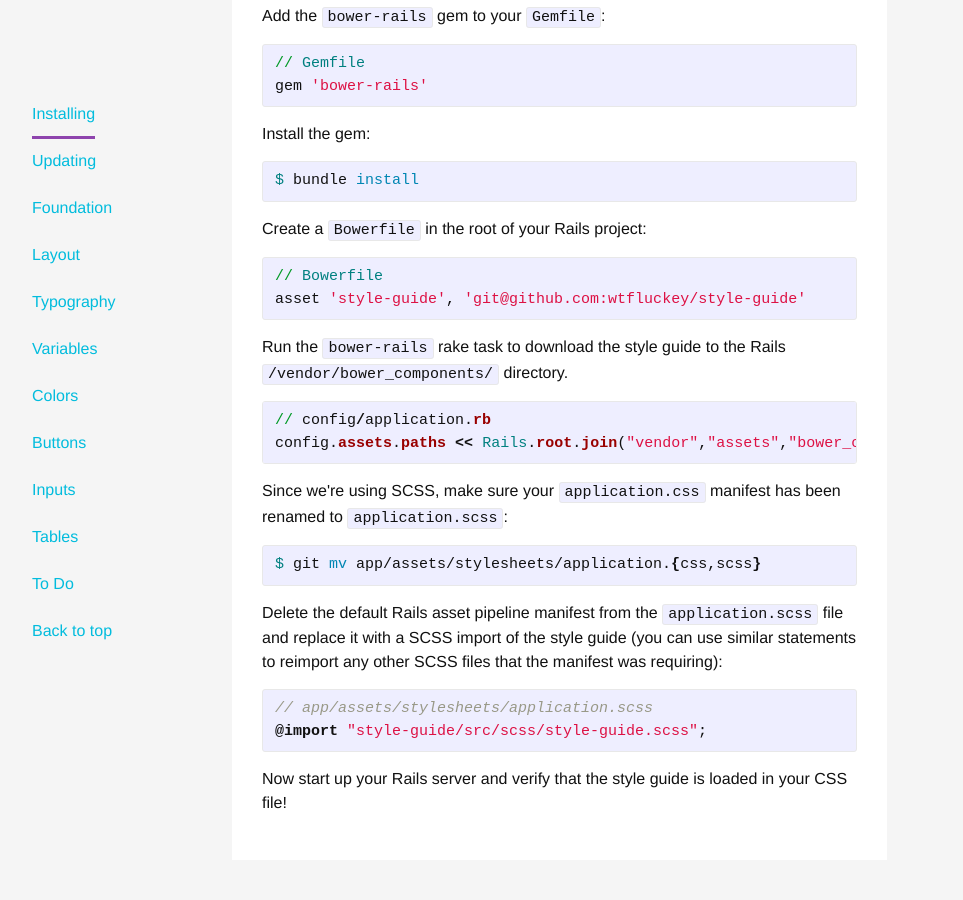
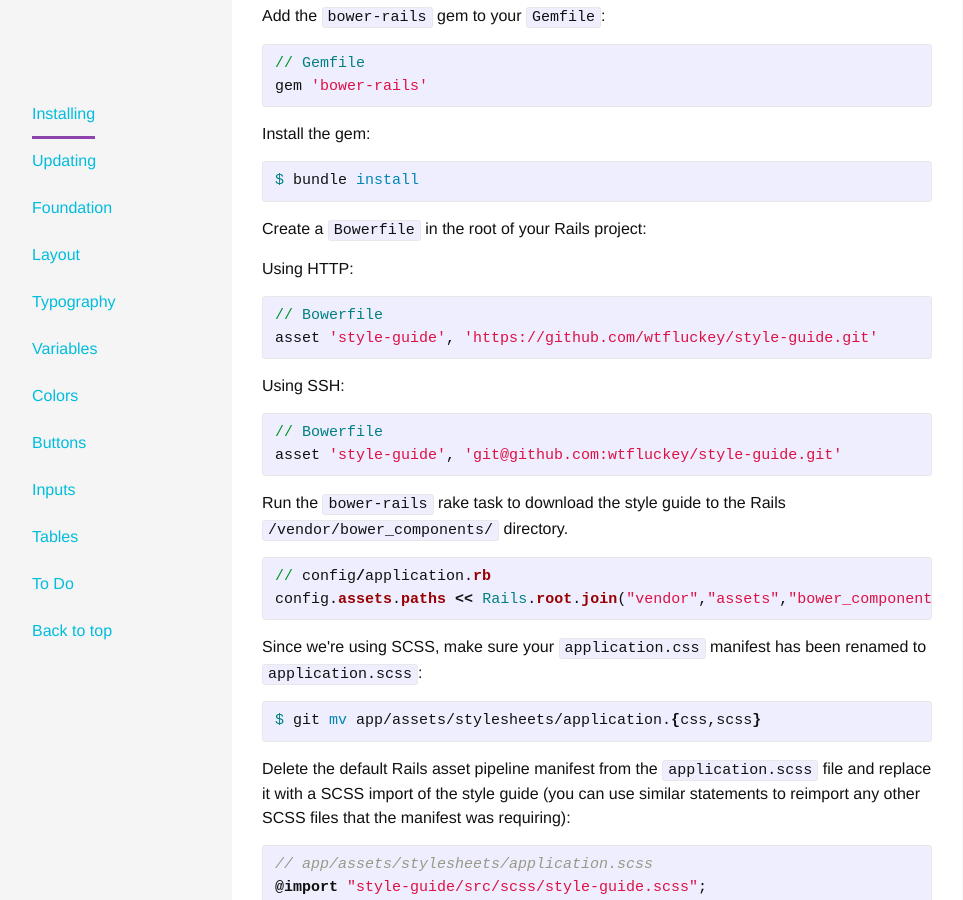
Before and after one commit to wtfluckey/style-guide, a Jekyll site: the page built from index.html, in a window 1280 px wide and 900 px high, scrolled down 737 px. Shown: the whole window, without its empty margins (168-1131 px from the left). Built offline with Jekyll 4.4.1, drawn with Linux system fonts in a browser that asks for light colours; nearby versions of some CDN libraries; some of the changed text lies outside the part shown.

Commit message:
updating installation instructions

```diff
--- a/_includes/installing.html
+++ b/_includes/installing.html
@@ -40,9 +40,18 @@ $ bundle install
 
   <p>Create a <code>Bowerfile</code> in the root of your Rails project:</p>
 
+  <p>Using HTTP:</p>
+
 {% highlight ruby %}
 // Bowerfile
-asset 'style-guide', 'git@github.com:wtfluckey/style-guide'
+asset 'style-guide', 'https://github.com/wtfluckey/style-guide.git'
+{% endhighlight %}
+
+  <p>Using SSH:</p>
+
+{% highlight ruby %}
+// Bowerfile
+asset 'style-guide', 'git@github.com:wtfluckey/style-guide.git'
 {% endhighlight %}
 
   <p>Run the <code>bower-rails</code> rake task to download the style guide to the Rails <code>/vendor/bower_components/</code> directory.</p>
--- a/index.html
+++ b/index.html
@@ -5,7 +5,7 @@ layout: default
 <div class="home">
 
   <div class="row">
-    <div class="column one-fourth">
+    <div class="column one-fifth">
       <nav id="js-nav">
         <ul class="sidebar-list no-bullets">
           <li><a href="#installing">Installing</a></li>
@@ -24,7 +24,7 @@ layout: default
       </nav>
     </div>
 
-    <div class="column three-fourths content">
+    <div class="column four-fifths content">
       {% include installing.html %}
       {% include updating.html %}
       {% include foundation.html %}
```
